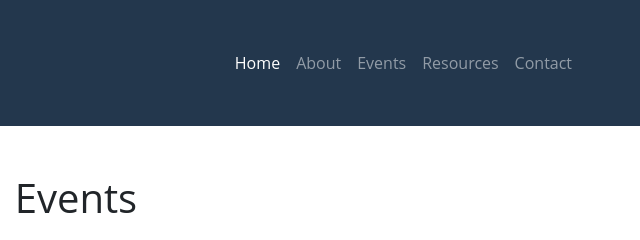
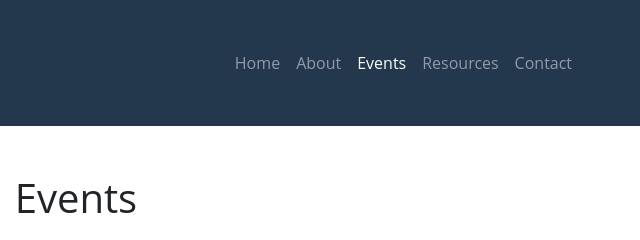
Before and after one commit to BraveLittleTodoList/mkediscdogs, a website: page events.html in a window 1280 px wide. Shown: the top 240 px of the page, 615-1255 px from the left. Drawn offline with nearby package versions, Linux system fonts and the light colour scheme.

Commit message:
navbar active class edited

```diff
--- a/events.html
+++ b/events.html
@@ -27,9 +27,9 @@
 
             <div class="collapse navbar-collapse justify-content-end" id="mkeNavbar">
                 <ul class="navbar-nav">
-                    <li class="nav-item active"><a class="nav-link" href="index.html">Home</a></li>
+                    <li class="nav-item"><a class="nav-link" href="index.html">Home</a></li>
                     <li class="nav-item"><a class="nav-link" href="aboutus.html">About</a></li>
-                    <li class="nav-item"><a class="nav-link" href="events.html">Events</a></li>
+                    <li class="nav-item active"><a class="nav-link" href="events.html">Events</a></li>
                     <li class="nav-item"><a class="nav-link" href="resources.html">Resources</a></li>
                     <li class="nav-item"><a class="nav-link" href="contact.html">Contact</a></li>
                 </ul>
```
Also changed, not shown: aboutus.html (+2 -2 lines), contact.html (+2 -2 lines), resources.html (+2 -2 lines).
